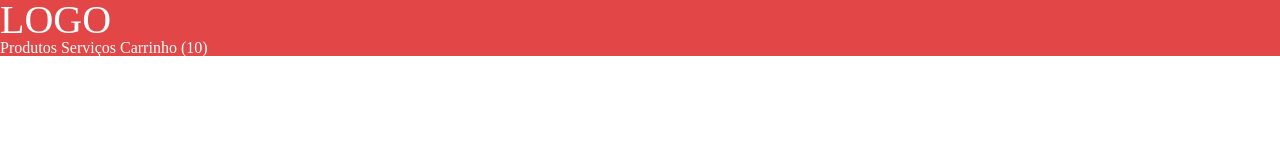
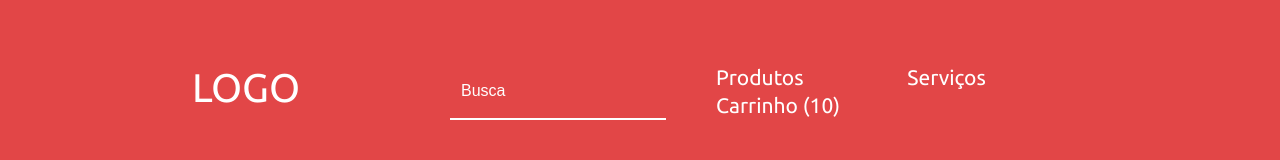
Before and after one commit to hfabio/loja-fone, a plain HTML site: page index.html in a window 1280 px wide. Drawn offline with Linux system fonts and the light colour scheme.

Commit message:
desafio 002

```diff
--- a/css/header.css
+++ b/css/header.css
@@ -1,17 +1,46 @@
 header {
     background-color: var(--cor-1);
+    /*font-family: 'Segoe UI', Tahoma, Geneva, Verdana, sans-serif;*/
+    font-family: 'Ubuntu';
+    display: flex;
+    /*padding: 50px 50px 0px 50px;*/
+    padding: 5% 15% 0px 15%;
+    justify-content: space-between;
+}
+
+
+header input {
+    background-color: var(--cor-1);
+    width: 300px;
+    border: none;
+    border-bottom: 2px solid var(--cor-fonte-branca);
+    margin-left: 150px;
+}
+
+header input::placeholder {
+    color: var(--cor-fonte-branca);
 }
 
 header h1,
-a {
+a,
+input {
     color: var(--cor-fonte-branca);
 }
 
 header h1 {
     font-size: 40px;
+    line-height: 1.2;
+}
+
+header nav {
+
+    vertical-align: middle;
 }
 
 header a {
     color: var(--cor-fonte-branca);
     text-decoration: none;
+    font-size: 21px;
+    line-height: 1.33;
+    margin: 10px 50px 0px 50px;
 }
--- a/css/style.css
+++ b/css/style.css
@@ -0,0 +1,5 @@
+@import url('https://fonts.googleapis.com/css?family=Ubuntu&display=swap');
+
+body {
+    background-color: var(--cor-1);
+}
--- a/index.html
+++ b/index.html
@@ -16,6 +16,7 @@
     <header>
         <h1>LOGO</h1>
         <!-- <a>buscar</a> -->
+        <input placeholder="  Busca" />
         <nav>
             <a href="#">Produtos</a>
             <a href="#">Serviços</a>
```
